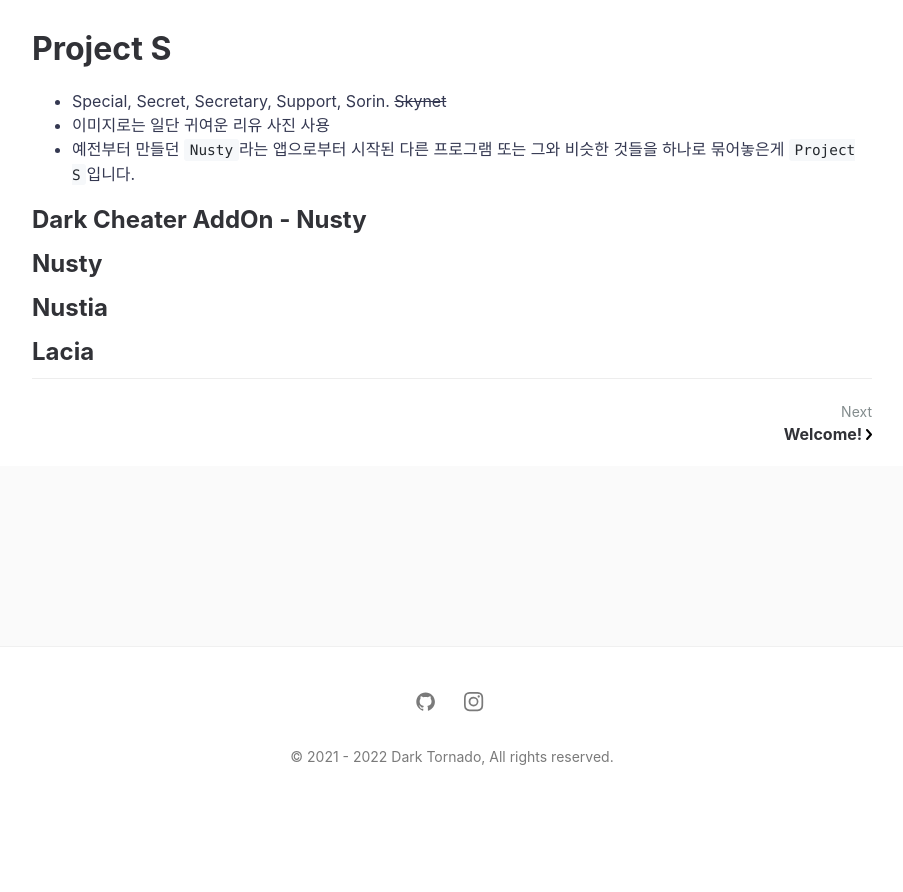
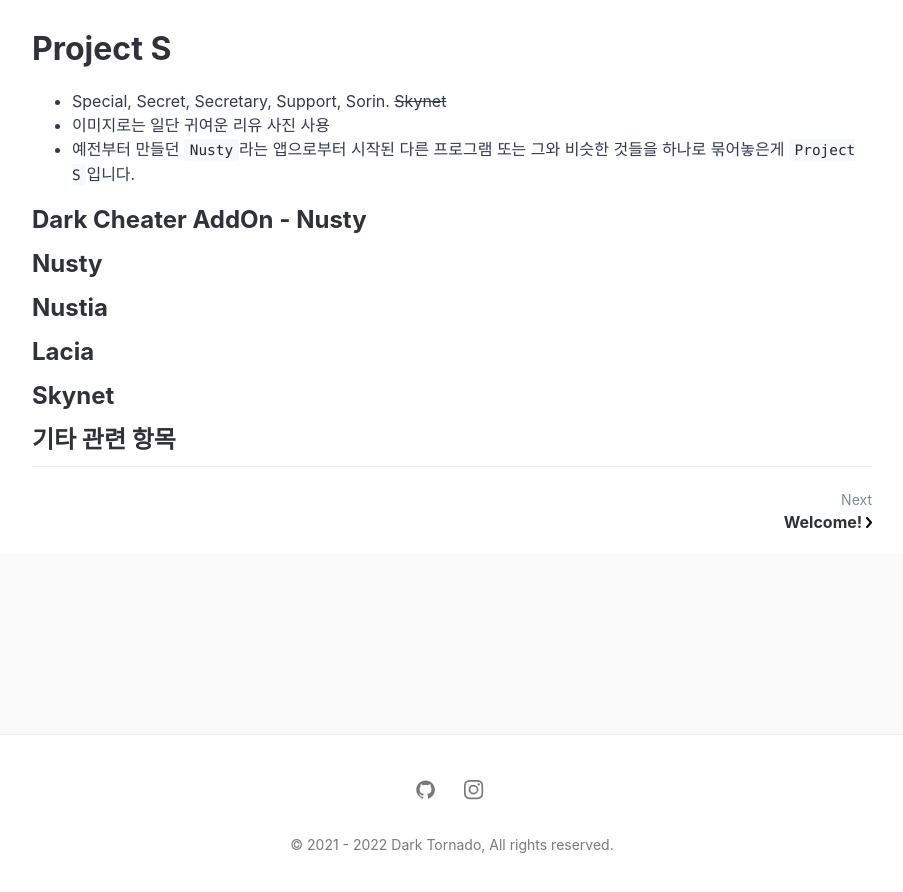
Before and after one commit to DarkTornado/Portfolio, a Jekyll site: the page built from _posts/1970-01-01-project-s.md, in a window 1280 px wide and 900 px high, scrolled down 631 px. Shown: the top 892 px of the window, without its empty margins (188-1091 px from the left). Built offline with Jekyll 4.4.1, drawn with Linux system fonts in a browser that asks for light colours; comment, search, counter and statistics services are not loaded; before the commit the page ends 1443 px from its top, so only the background shows below that.

Commit message:
Update 1970-01-01-project-s.md

```diff
--- a/_posts/1970-01-01-project-s.md
+++ b/_posts/1970-01-01-project-s.md
@@ -17,3 +17,7 @@ featured-img: Liyuu.jpg
 ## Nustia
 
 ## Lacia
+
+## Skynet
+
+## 기타 관련 항목
```
